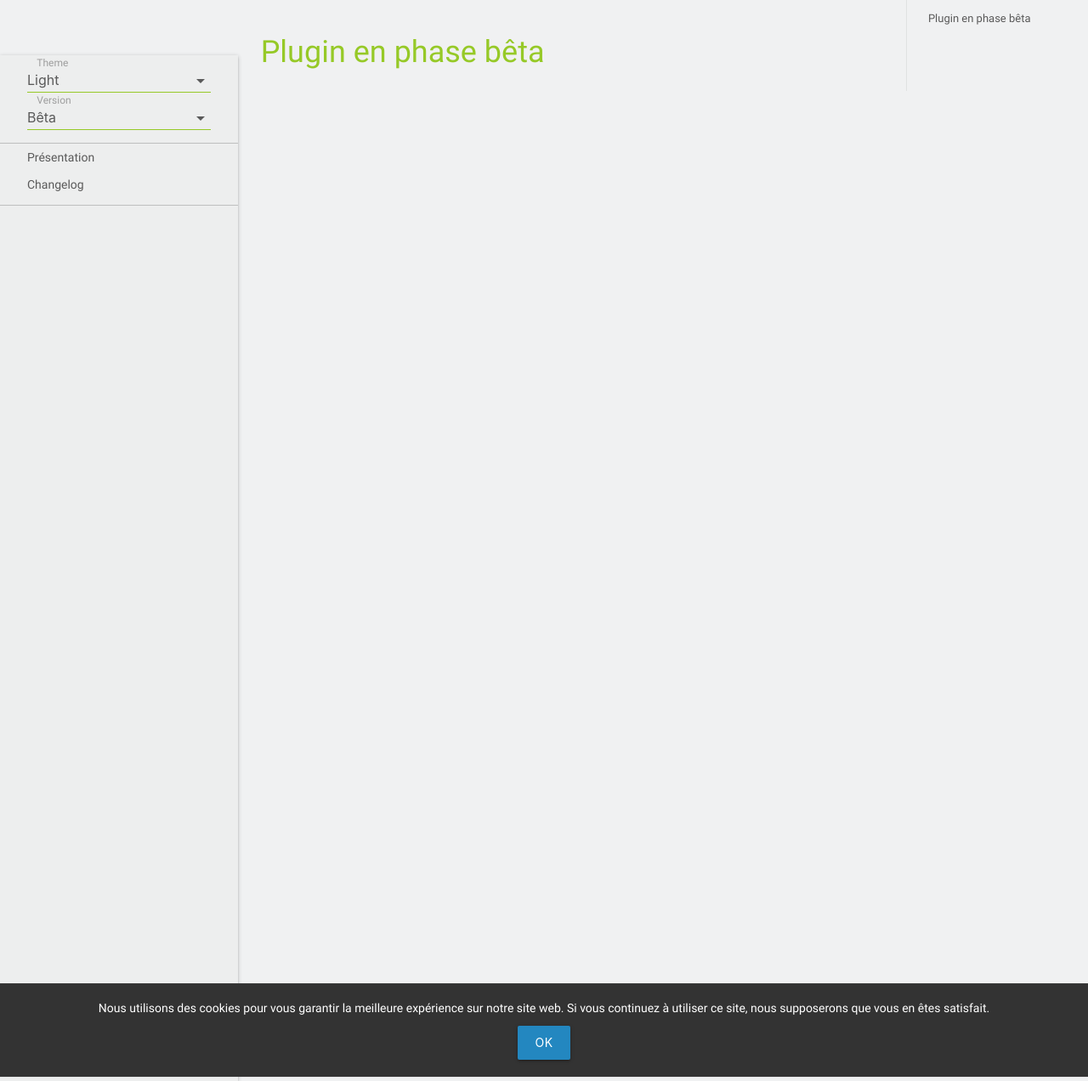
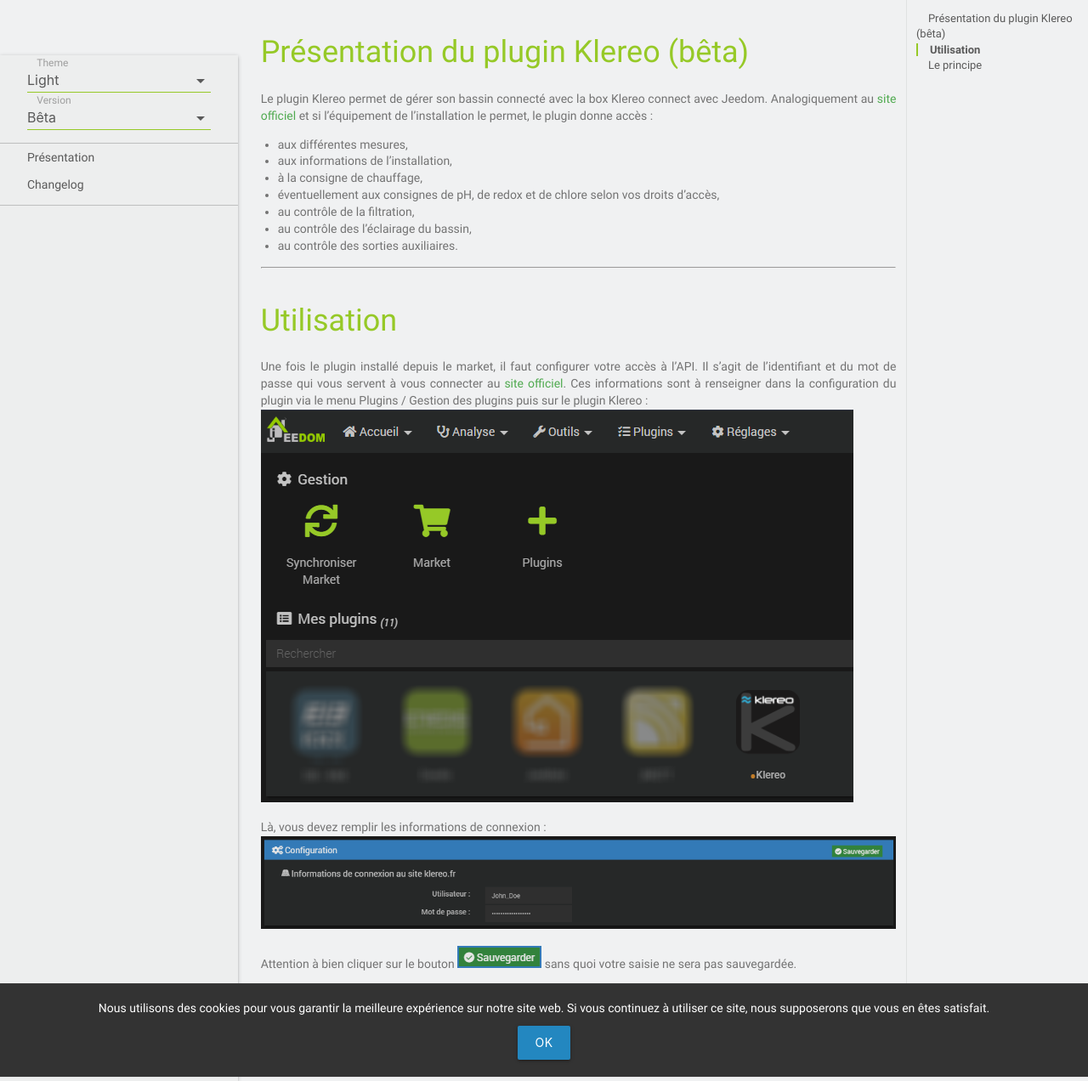
Before and after one commit to MrWaloo/jeedom-klereo, a Jekyll site: the page built from docs/fr_FR/beta/index.md, in a window 1280 px wide and 1272 px high. Shown: the whole window at 85% size. Built offline with Jekyll 4.4.1, drawn with Linux system fonts in a browser that asks for light colours; our own code applies the rules of GitHub Pages for plain Markdown files.

Commit message:
doc beta

```diff
--- a/docs/fr_FR/beta/index.md
+++ b/docs/fr_FR/beta/index.md
@@ -1 +1,28 @@
-# Plugin en phase bêta
+# Présentation du plugin Klereo (bêta)
+
+Le plugin Klereo permet de gérer son bassin connecté avec la box Klereo connect avec Jeedom. Analogiquement au [site
+officiel](https://connect.klereo.fr/v3) et si l'équipement de l'installation le permet, le plugin donne accès :
+- aux différentes mesures,
+- aux informations de l'installation,
+- à la consigne de chauffage,
+- éventuellement aux consignes de pH, de redox et de chlore selon vos droits d'accès,
+- au contrôle de la filtration,
+- au contrôle des l'éclairage du bassin,
+- au contrôle des sorties auxiliaires.
+
+***
+
+# Utilisation
+
+Une fois le plugin installé depuis le market, il faut configurer votre accès à l'API. Il s'agit de l'identifiant et du
+mot de passe qui vous servent à vous connecter au [site officiel](https://connect.klereo.fr/v3). Ces informations sont
+à renseigner dans la configuration du plugin via le menu Plugins / Gestion des plugins puis sur le plugin Klereo :
+![Gestion du plugin Klereo](../../images/Gestion_du_plugin_Klereo.png)
+
+Là, vous devez remplir les informations de connexion :
+![Informations de connexion](../../images/Informations_de_connexion.png)
+
+Attention à bien cliquer sur le bouton ![Sauvegarder](../../images/Sauvegarder.png) sans quoi votre saisie ne sera pas
+sauvegardée.
+
+# Le principe
```
Also changed, not shown: docs/fr_FR/beta/changelog.md (+18 -2 lines), docs/images/Gestion_du_plugin_Klereo.png (added), docs/images/Informations_de_connexion.png (added), docs/images/Sauvegarder.png (added).
